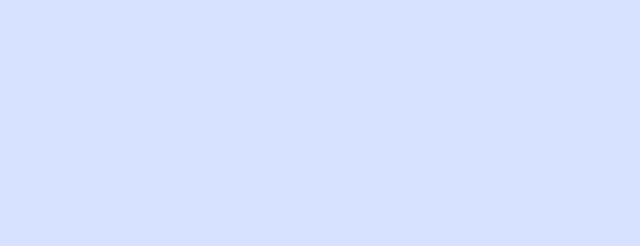
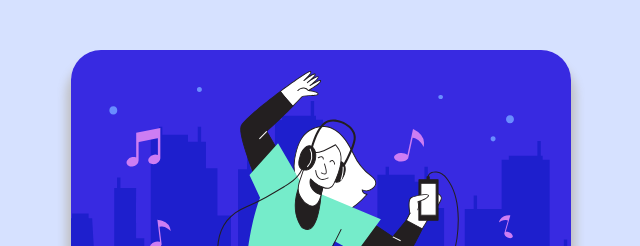
Before and after one commit to Abraham10x/Order-Summary, a plain HTML site: page index.html in a window 1280 px wide. Shown: the top 246 px of the page, without its empty margins (319-959 px from the left). Drawn offline with Linux system fonts and the light colour scheme.

Commit message:
changing padding property

```diff
--- a/style.css
+++ b/style.css
@@ -15,9 +15,8 @@ body {
   font-size: 1.734rem;
   font-family: -apple-system, BlinkMacSystemFont, "Segoe UI", Roboto, Oxygen,
     Ubuntu, Cantarell, "Open Sans", "Helvetica Neue", sans-serif;
-  height: 90vh;
   margin: 0;
-  padding: 0 1.5rem;
+  padding: 4rem 1.5rem;
 }
 
 * {
@@ -107,10 +106,10 @@ button:hover {
 
 @media screen and (min-width: 768px) {
   body {
-    height: 100vh;
     background-image: url(images/pattern-background-desktop.svg);
     background-repeat: no-repeat;
     background-color: hsl(225, 100%, 94%);
+    padding: 5rem 1.5rem;
   }
 
   .container {
@@ -124,6 +123,6 @@ button:hover {
 }
 @media screen and (min-width: 1030px) {
   body {
-    height: 150vh;
+    padding: 5rem 1.5rem;
   }
 }
```
